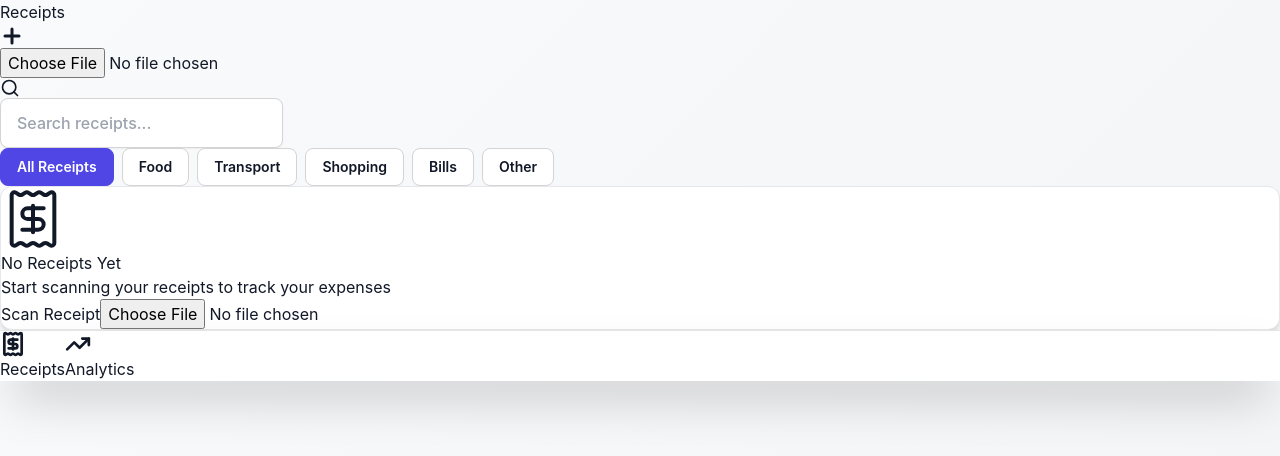
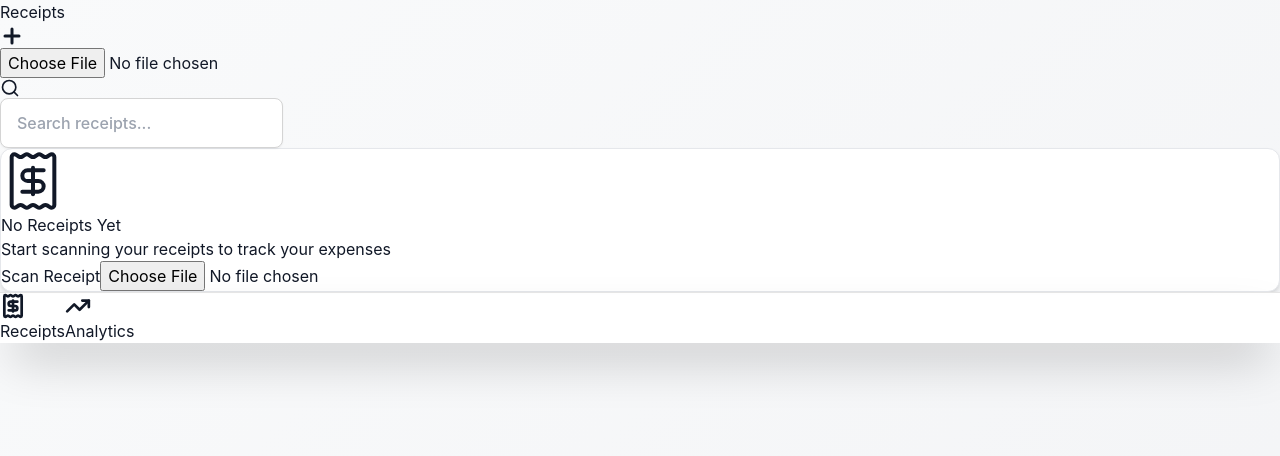
Before and after one commit to Kardaoui-Bellal/receipt-scanner-app, a React (Vite) app: page / in a window 1280 px wide. Shown: the top 456 px of the page. Built offline with nearby package versions, Linux system fonts and the light colour scheme.

Commit message:
redesign 8

```diff
--- a/src/App.jsx
+++ b/src/App.jsx
@@ -272,12 +272,6 @@ const App = () => {
                   className="w-full pl-12 pr-4 pill-input"
                 />
               </div>
-              <div className="filter-pills">
-                <button className={`pill ${selectedCategory === 'all' ? 'pill-active' : ''}`} onClick={() => setSelectedCategory('all')}>All Receipts</button>
-                {categories.map(cat => (
-                  <button key={cat} className={`pill ${selectedCategory === cat ? 'pill-active' : ''}`} onClick={() => setSelectedCategory(cat)}>{cat}</button>
-                ))}
-              </div>
             </div>
           )}
         </div>
@@ -306,10 +300,11 @@ const App = () => {
                   <div className="tile-body flex gap-6">
                     {/* Thumbnail */}
                     <div
-                      className="flex-shrink-0 w-24 h-32 bg-gradient-to-br from-neutral-200 to-neutral-300 rounded-lg overflow-hidden cursor-pointer hover:shadow-lg transition-all"
+                      className="flex-shrink-0 rounded-lg overflow-hidden cursor-pointer hover:shadow-lg transition-all"
+                      style={{ width: '96px', height: '128px', minWidth: '96px' }}
                       onClick={() => setPreviewImage(receipt.image)}
                     >
-                      <img src={receipt.image} alt="Receipt" className="w-full h-full object-cover" />
+                      <img src={receipt.image} alt="Receipt" className="w-full h-full object-cover" style={{ width: '96px', height: '128px' }} />
                     </div>
 
                     {/* Details */}
@@ -385,6 +380,14 @@ const App = () => {
 
           {view === 'analytics' && (
             <div className="space-y-6 mt-6">
+              {/* Category Filters */}
+              <div className="filter-pills">
+                <button className={`pill ${selectedCategory === 'all' ? 'pill-active' : ''}`} onClick={() => setSelectedCategory('all')}>All Items</button>
+                {categories.map(cat => (
+                  <button key={cat} className={`pill ${selectedCategory === cat ? 'pill-active' : ''}`} onClick={() => setSelectedCategory(cat)}>{categoryIcons[cat]} {cat}</button>
+                ))}
+              </div>
+
               {/* KPI Tiles */}
               <div className="grid grid-cols-4 gap-3">
                 <div className="kpi">
```
